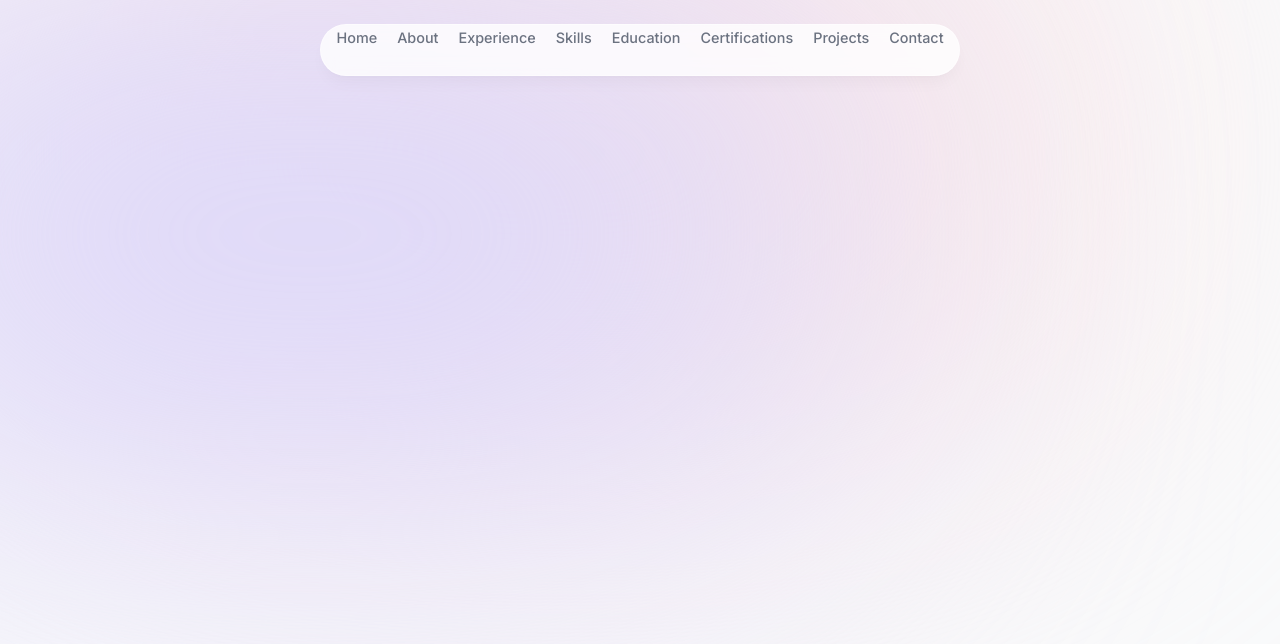
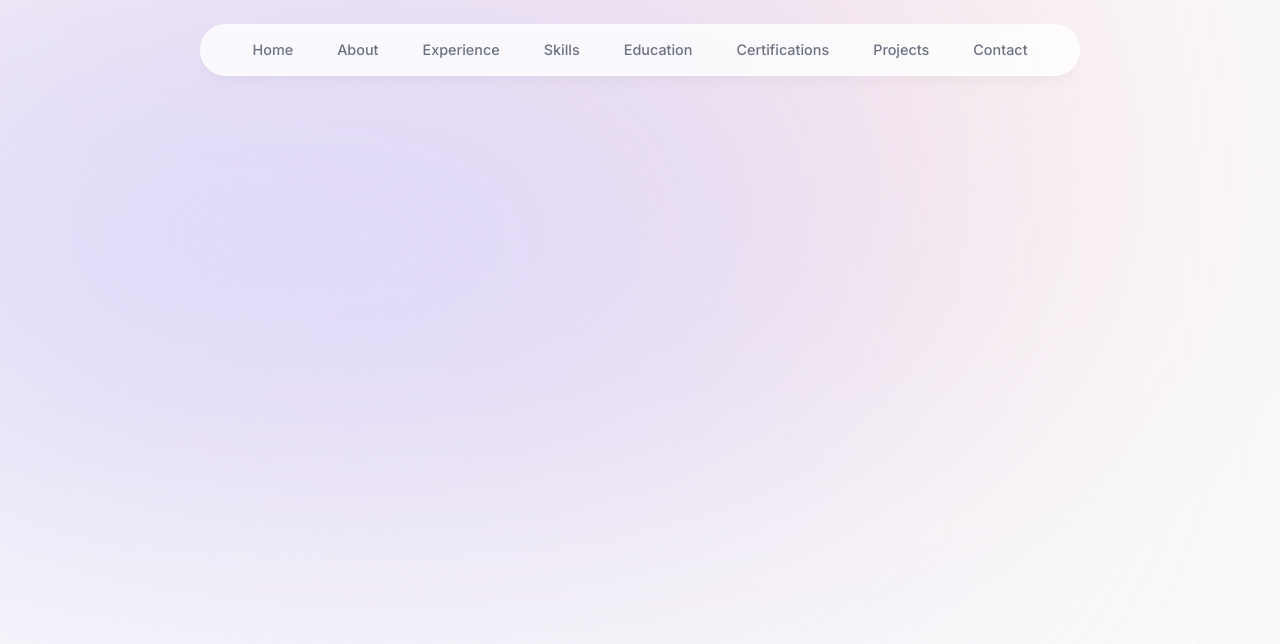
Before and after one commit to mohankumar21022k/full-stack-developer-portfolio, a Next.js app: page / in a window 1280 px wide. Shown: the top 644 px of the page. Built offline with nearby package versions, Linux system fonts and the light colour scheme.

Commit message:
css-changes

```diff
--- a/src/components/header.tsx
+++ b/src/components/header.tsx
@@ -12,7 +12,7 @@ export default function Header() {
                 className="fixed top-0 left-1/2 h-[3.5rem] w-full rounded-none
                 border border-white border-opacity-40 bg-white bg-opacity-80
                 shadow-lg shadow-black/[0.03] backdrop-blur-[0.5rem] sm:top-6
-                sm:h-[3.25rem] sm:w-[40rem] sm:rounded-full"
+                sm:h-[3.25rem] sm:w-[55rem] sm:rounded-full"
                 initial={{ y: -100, x: "-50%", opacity: 0 }}
                 animate={{ y: 0, x: "-50%", opacity: 1 }}>
             </motion.div>
@@ -22,11 +22,14 @@ export default function Header() {
                 <ul className="flex w-[22rem] flex-wrap items-center justify-center gap-y-1
                 text-[0.9rem] font-medium text-gray-500 sm:w-[initial] sm:flex-nowrap sm:gap-5">
                     {links.map((link) => (
-                        <li key={link.hash}>
-                            <Link href={link.hash}>
+                        <motion.li className="h-3/4 flex items-center justify-center" key={link.hash}
+                        initial={{ y: -100, opacity: 0 }}
+                        animate={{ y: 0, opacity: 1 }}>
+                            <Link className="flex w-full items-center justify-center px-3 py-3 hover:text-gray-950 transition"
+                            href={link.hash}>
                                 {link.name}
                             </Link>
-                        </li>
+                        </motion.li>
                     ))}
                 </ul>
             </nav>
```
